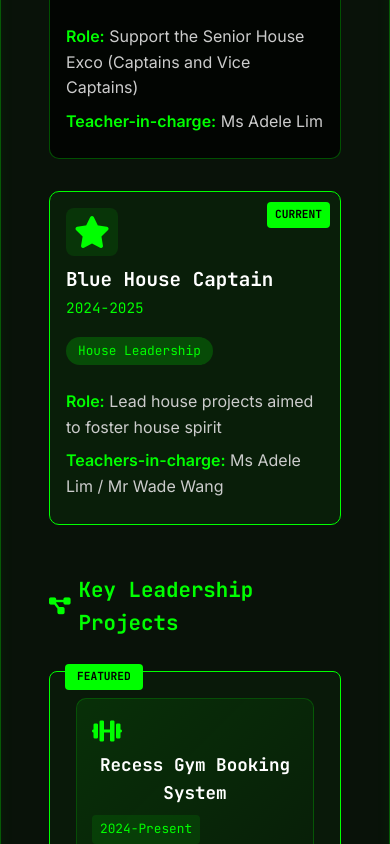
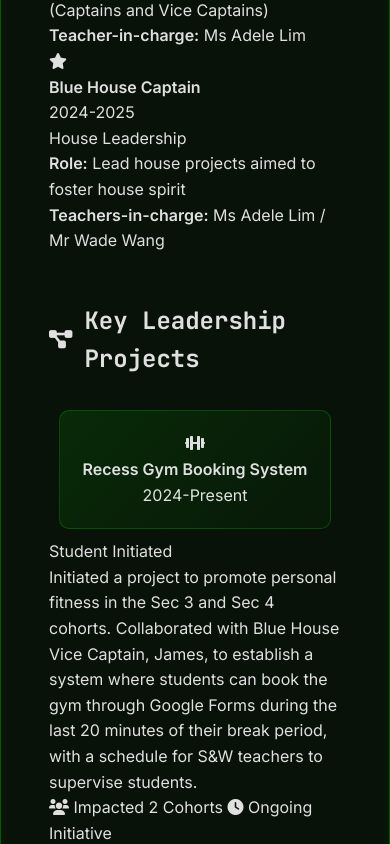
Before and after one commit to adrielrivera/portfolio, a plain HTML site: page leadership.html in a window 390 px wide. Shown: the part 640-1484 px from the top of the page. Drawn offline with Linux system fonts and the light colour scheme.

```diff
--- a/styles.css
+++ b/styles.css
@@ -3526,353 +3526,127 @@
 .leadership-section,
 .projects-section,
 .skills-section {
-    margin-bottom: 4rem;
+    margin-bottom: 3rem;
 }
 
 .leadership-section h3,
 .projects-section h3,
 .skills-section h3 {
-    color: #00ff00;
+    color: var(--primary-green);
     font-family: 'JetBrains Mono', monospace;
     font-size: 1.5rem;
     margin-bottom: 2rem;
     display: flex;
     align-items: center;
-    gap: 0.5rem;
+    gap: 0.75rem;
 }
 
 .leadership-section h3 i,
 .projects-section h3 i,
 .skills-section h3 i {
-    color: #00ff00;
-    font-size: 1.2rem;
-}
-
-/* Leadership Grid */
-.leadership-grid {
-    display: grid;
-    grid-template-columns: repeat(auto-fit, minmax(400px, 1fr));
-    gap: 2rem;
-    margin-bottom: 3rem;
-}
-
-.leadership-card {
-    background: rgba(0, 0, 0, 0.7);
-    border: 1px solid rgba(0, 255, 0, 0.3);
-    border-radius: 10px;
-    padding: 1.5rem;
-    transition: all 0.3s ease;
+    color: var(--primary-green);
+    font-size: 1.3rem;
+}
+
+/* Featured Competition Styles */
+.featured-competition-section {
+    margin-bottom: 4rem;
+}
+
+.featured-competition {
+    display: flex;
+    justify-content: center;
+    margin-bottom: 2rem;
+}
+
+.featured-olympiad {
     position: relative;
-    overflow: hidden;
-}
-
-.leadership-card::before {
+    max-width: 600px;
+    background: linear-gradient(135deg, rgba(0, 255, 127, 0.1), rgba(0, 255, 127, 0.05));
+    border: 2px solid var(--primary-green);
+    box-shadow: 0 0 30px rgba(0, 255, 127, 0.3);
+}
+
+.featured-olympiad::before {
     content: '';
     position: absolute;
-    top: 0;
-    left: -100%;
-    width: 100%;
-    height: 2px;
-    background: linear-gradient(90deg, transparent, #00ff00, transparent);
-    transition: left 0.5s ease;
-}
-
-.leadership-card:hover::before {
-    left: 100%;
-}
-
-.leadership-card:hover {
-    border-color: #00ff00;
-    box-shadow: 0 0 20px rgba(0, 255, 0, 0.3);
-    transform: translateY(-5px);
-}
-
-.leadership-card.current {
-    border-color: #00ff00;
-    background: rgba(0, 255, 0, 0.05);
-}
-
-.leadership-card.current::after {
-    content: 'CURRENT';
+    top: -2px;
+    left: -2px;
+    right: -2px;
+    bottom: -2px;
+    background: linear-gradient(45deg, var(--primary-green), transparent, var(--primary-green));
+    border-radius: 15px;
+    z-index: -1;
+    animation: pulseGlow 2s ease-in-out infinite alternate;
+}
+
+.olympiad-badge {
     position: absolute;
-    top: 10px;
-    right: 10px;
-    background: #00ff00;
-    color: #000;
-    padding: 4px 8px;
-    border-radius: 4px;
-    font-size: 0.7rem;
-    font-weight: bold;
+    top: 15px;
+    right: 15px;
+    background: var(--primary-green);
+    color: var(--bg-dark);
+    padding: 5px 12px;
+    border-radius: 20px;
+    font-size: 0.75rem;
+    font-weight: 700;
     font-family: 'JetBrains Mono', monospace;
-}
-
-.leadership-header {
+    animation: pulse-indicator 2s infinite;
+}
+
+.competition-details {
+    display: flex;
+    flex-wrap: wrap;
+    gap: 1rem;
+    margin-top: 1rem;
+    padding-top: 1rem;
+    border-top: 1px solid rgba(0, 255, 127, 0.3);
+}
+
+.competition-details span {
     display: flex;
     align-items: center;
-    gap: 1rem;
-    margin-bottom: 1rem;
-}
-
-.leadership-header i {
-    font-size: 2rem;
-    color: #00ff00;
-    padding: 0.5rem;
-    background: rgba(0, 255, 0, 0.1);
-    border-radius: 8px;
-}
-
-.leadership-title h4 {
-    color: #fff;
-    font-family: 'JetBrains Mono', monospace;
-    font-size: 1.2rem;
-    margin: 0;
-}
-
-.leadership-year {
-    color: #00ff00;
+    gap: 0.5rem;
+    color: var(--primary-green);
     font-size: 0.9rem;
     font-family: 'JetBrains Mono', monospace;
-    font-weight: 500;
-}
-
-.leadership-category {
-    background: rgba(0, 255, 0, 0.2);
-    color: #00ff00;
-    padding: 4px 12px;
-    border-radius: 15px;
+}
+
+.competition-details i {
+    color: var(--primary-green);
     font-size: 0.8rem;
-    font-family: 'JetBrains Mono', monospace;
-    display: inline-block;
-    margin-bottom: 1rem;
-}
-
-.leadership-details p {
-    color: #ccc;
-    margin: 0.5rem 0;
-    line-height: 1.6;
-}
-
-.leadership-details strong {
-    color: #00ff00;
-}
-
-/* Projects Grid */
-.projects-grid {
-    display: grid;
-    grid-template-columns: repeat(auto-fit, minmax(350px, 1fr));
-    gap: 1.5rem;
-}
-
-.project-card {
-    background: rgba(0, 0, 0, 0.6);
-    border: 1px solid rgba(0, 255, 0, 0.2);
-    border-radius: 8px;
-    padding: 1.5rem;
-    transition: all 0.3s ease;
-    position: relative;
-}
-
-.project-card:hover {
-    border-color: #00ff00;
-    box-shadow: 0 0 15px rgba(0, 255, 0, 0.2);
-    transform: translateY(-3px);
-}
-
-.project-card.featured {
-    border-color: #00ff00;
-    background: rgba(0, 255, 0, 0.03);
-}
-
-.project-card.featured::before {
-    content: 'FEATURED';
-    position: absolute;
-    top: -8px;
-    left: 15px;
-    background: #00ff00;
-    color: #000;
-    padding: 4px 12px;
-    border-radius: 4px;
-    font-size: 0.7rem;
-    font-weight: bold;
-    font-family: 'JetBrains Mono', monospace;
-}
-
-.project-header {
-    display: flex;
-    align-items: center;
-    justify-content: space-between;
-    margin-bottom: 1rem;
-    flex-wrap: wrap;
-    gap: 0.5rem;
-}
-
-.project-header i {
-    color: #00ff00;
-    font-size: 1.5rem;
-    margin-right: 0.5rem;
-}
-
-.project-header h4 {
-    color: #fff;
-    font-family: 'JetBrains Mono', monospace;
-    font-size: 1.1rem;
-    margin: 0;
-    display: flex;
-    align-items: center;
-}
-
-.project-year {
-    color: #00ff00;
-    font-size: 0.8rem;
-    font-family: 'JetBrains Mono', monospace;
-    background: rgba(0, 255, 0, 0.1);
-    padding: 4px 8px;
-    border-radius: 4px;
-}
-
-.project-badge {
-    background: rgba(255, 165, 0, 0.2);
-    color: #ffa500;
-    padding: 4px 10px;
-    border-radius: 12px;
-    font-size: 0.75rem;
-    font-family: 'JetBrains Mono', monospace;
-    font-weight: 500;
-    display: inline-block;
-    margin-bottom: 0.8rem;
-}
-
-.project-content p {
-    color: #ccc;
-    line-height: 1.6;
-    margin-bottom: 1rem;
-}
-
-.project-role {
-    color: #00ff00;
-    font-size: 0.9rem;
-    font-family: 'JetBrains Mono', monospace;
-    display: flex;
-    align-items: center;
-    gap: 0.5rem;
-    margin-top: 0.8rem;
-}
-
-.project-impact {
-    display: flex;
-    gap: 1rem;
-    margin-top: 1rem;
-}
-
-.project-impact span {
-    color: #00ff00;
-    font-size: 0.8rem;
-    font-family: 'JetBrains Mono', monospace;
-    display: flex;
-    align-items: center;
-    gap: 0.3rem;
-}
-
-/* Skills Showcase */
-.skills-showcase {
-    display: grid;
-    grid-template-columns: repeat(auto-fit, minmax(250px, 1fr));
-    gap: 1.5rem;
-}
-
-.skill-item {
-    background: rgba(0, 0, 0, 0.5);
-    border: 1px solid rgba(0, 255, 0, 0.2);
-    border-radius: 8px;
-    padding: 1.5rem;
-    text-align: center;
-    transition: all 0.3s ease;
-}
-
-.skill-item:hover {
-    border-color: #00ff00;
-    box-shadow: 0 0 15px rgba(0, 255, 0, 0.2);
-    transform: translateY(-3px);
-}
-
-.skill-item i {
-    font-size: 2.5rem;
-    color: #00ff00;
-    margin-bottom: 1rem;
-    display: block;
-}
-
-.skill-item h4 {
-    color: #fff;
-    font-family: 'JetBrains Mono', monospace;
-    font-size: 1.1rem;
-    margin-bottom: 0.5rem;
-}
-
-.skill-item p {
-    color: #ccc;
-    font-size: 0.9rem;
-    line-height: 1.5;
-}
-
-/* Responsive Design for Leadership */
-@media (max-width: 992px) {
-    .leadership-grid {
-        grid-template-columns: 1fr;
-    }
-
-    .projects-grid {
-        grid-template-columns: repeat(auto-fit, minmax(300px, 1fr));
-    }
-
-    .skills-showcase {
-        grid-template-columns: repeat(auto-fit, minmax(200px, 1fr));
-    }
-}
-
+}
+
+.other-competitions-section {
+    margin-top: 3rem;
+}
+
+/* Responsive adjustments for featured competition */
 @media (max-width: 768px) {
-    .leadership-section h3,
-    .projects-section h3,
-    .skills-section h3 {
-        font-size: 1.3rem;
-    }
-
-    .leadership-header {
-        flex-direction: column;
-        align-items: flex-start;
-        gap: 0.5rem;
-    }
-
-    .project-header {
-        flex-direction: column;
-        align-items: flex-start;
-    }
-
-    .project-impact {
+    .featured-olympiad {
+        max-width: 100%;
+        margin: 0 1rem;
+    }
+
+    .competition-details {
         flex-direction: column;
         gap: 0.5rem;
     }
 
-    .skills-showcase {
-        grid-template-columns: 1fr;
+    .competition-details span {
+        font-size: 0.8rem;
     }
 }
 
 @media (max-width: 480px) {
-    .leadership-card,
-    .project-card,
-    .skill-item {
-        padding: 1rem;
-    }
-
-    .leadership-section,
-    .projects-section,
-    .skills-section {
-        margin-bottom: 3rem;
-    }
-
-    .projects-grid {
-        grid-template-columns: 1fr;
-        gap: 1rem;
-    }
-}
+    .featured-competition-section {
+        margin-bottom: 2rem;
+    }
+
+    .olympiad-badge {
+        top: 10px;
+        right: 10px;
+        padding: 4px 8px;
+        font-size: 0.7rem;
+    }
+}
```
Also changed, not shown: competitions.html (+23 -0 lines), images/test.png (added).
